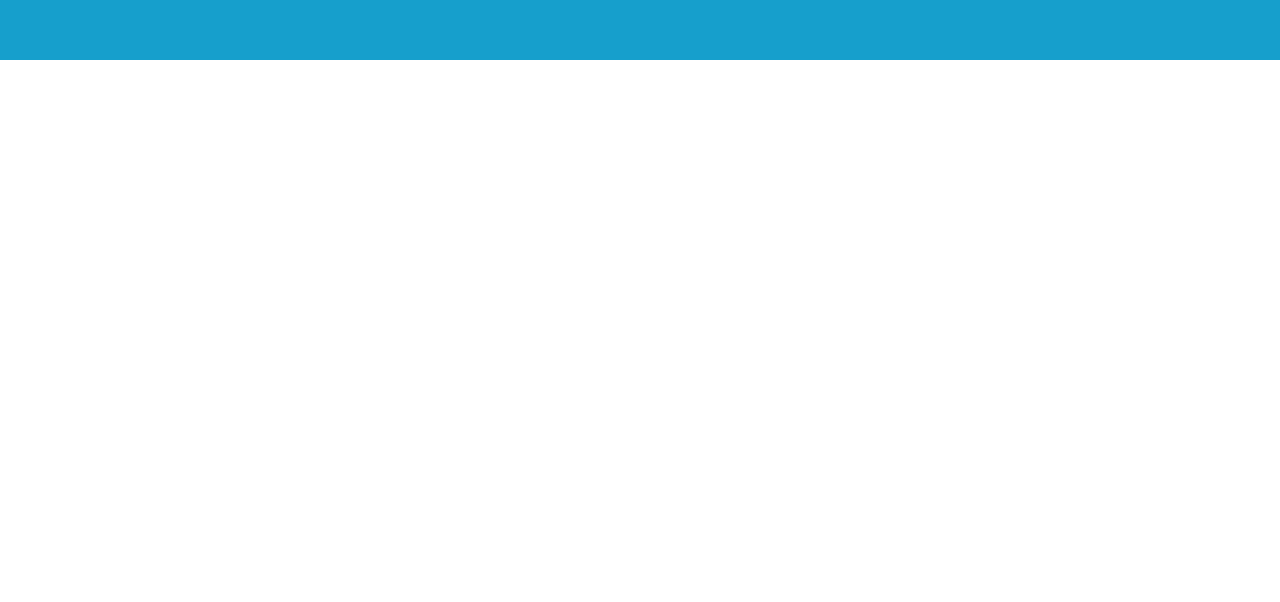
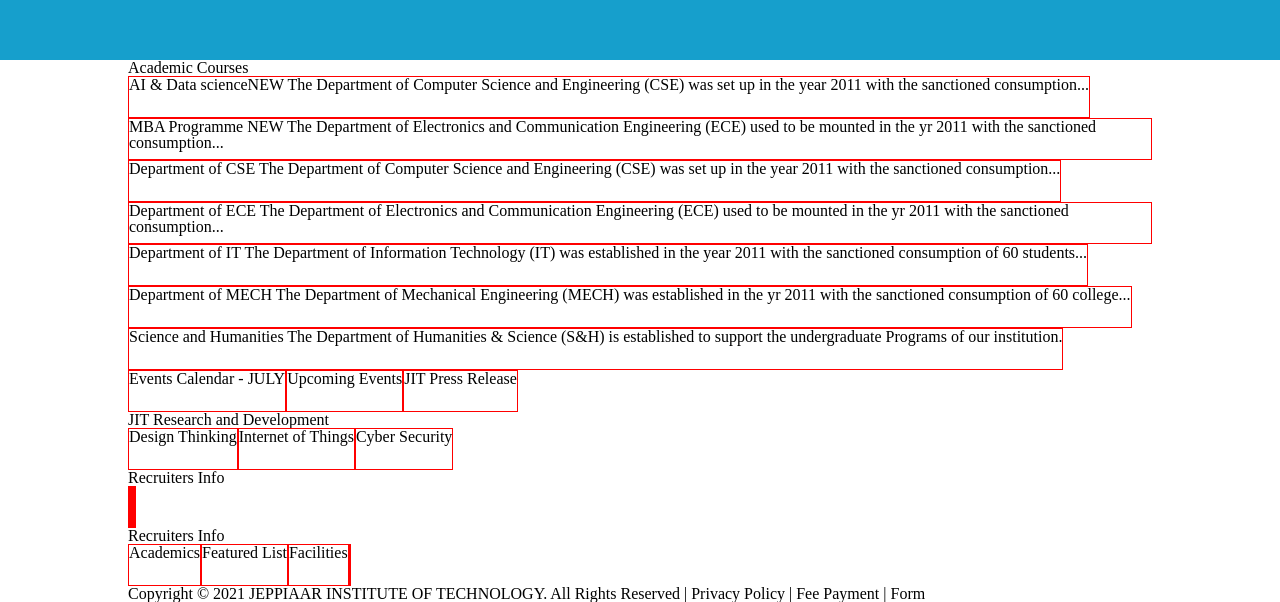
Before and after one commit to FabevyVel/jeppiyaar-insti, a plain HTML site: page index.html in a window 1280 px wide. Shown: the part 616-1218 px from the top of the page. Before the commit the page ends 800 px from the top, so only its background shows below. Drawn offline with Linux system fonts and the light colour scheme.

Commit message:
add section layout.

```diff
--- a/css/main.css
+++ b/css/main.css
@@ -8,19 +8,22 @@
 .justify-center{
     justify-content: center;
 }
+.wrap-wrap{
+    flex-wrap: wrap;
+}
 .col{
     border: solid 1px red;
-    height: 40px;
+    min-height: 40px;
 }
 .header-top{
     background-color: #169FCC;
-    height: 80px;
+    min-height: 80px;
 }
 .nav-section{
     background-color: #169FCC;
-    height: 80px;
+    min-height: 80px;
 }
 .academic{
     background-color: #169FCC;
-    height: 500px;
+    min-height: 500px;
 }
--- a/index.html
+++ b/index.html
@@ -45,5 +45,79 @@
             </div>
         </div>
     </div>
+    <div class="courses">
+        <div class="container">
+            <h2>Academic Courses</h2>
+            <div class="row wrap-wrap">
+                <div class="col">AI & Data scienceNEW
+                    The Department of Computer Science and Engineering (CSE) was set up in the year 2011 with the sanctioned consumption...</div>
+                <div class="col">MBA Programme NEW
+                    The Department of Electronics and Communication Engineering (ECE) used to be mounted in the yr 2011 with the sanctioned consumption...</div>
+                <div class="col">Department of CSE
+                    The Department of Computer Science and Engineering (CSE) was set up in the year 2011 with the sanctioned consumption...</div>
+                <div class="col">Department of ECE
+                        The Department of Electronics and Communication Engineering (ECE) used to be mounted in the yr 2011 with the sanctioned consumption...</div>
+                <div class="col">Department of IT
+                    The Department of Information Technology (IT) was established in the year 2011 with the sanctioned consumption of 60 students...</div>
+
+                <div class="col">Department of MECH
+                    The Department of Mechanical Engineering (MECH) was established in the yr 2011 with the sanctioned consumption of 60 college...</div>
+                <div class="col">Science and Humanities
+                    The Department of Humanities & Science (S&H) is established to support the undergraduate Programs of our institution.</div>
+            </div>
+        </div>
+    </div>
+    <div class="events">
+        <div class="container">
+            <div class="row">
+                <div class="col">Events Calendar - JULY</div>
+                <div class="col">Upcoming Events</div>
+                <div class="col">JIT Press Release</div>
+            </div>
+        </div>
+    </div>
+    <div class="research-dev">
+        <div class="container">
+            <h2>JIT Research and Development</h2>
+            <div class="row">
+                <div class="col">Design Thinking</div>
+                <div class="col">Internet of Things</div>
+                <div class="col">Cyber Security</div>
+            </div>
+        </div>
+    </div>
+    <div class="recruiters-info">
+        <div class="container">
+            <h2>Recruiters Info</h2>
+            <div class="row">
+                <div class="col"></div>
+                <div class="col"></div>
+                <div class="col"></div>
+                <div class="col"></div>
+            </div>
+        </div>
+    </div>
+    <div class="footer">
+        <div class="container">
+            <h2>Recruiters Info</h2>
+            <div class="row">
+                <div class="col">
+                    <h3>Academics</h3>
+                </div>
+                <div class="col">
+                    <h3>Featured List</h3>
+                </div>
+                <div class="col">
+                    <h3>Facilities</h3>
+                </div>
+                <div class="col"></div>
+            </div>
+        </div>
+    </div>
+    <div class="copy-text">
+        <div class="container">
+            Copyright © 2021 JEPPIAAR INSTITUTE OF TECHNOLOGY. All Rights Reserved | Privacy Policy | Fee Payment | Form
+        </div>
+    </div>
 </body>
 </html>
```
